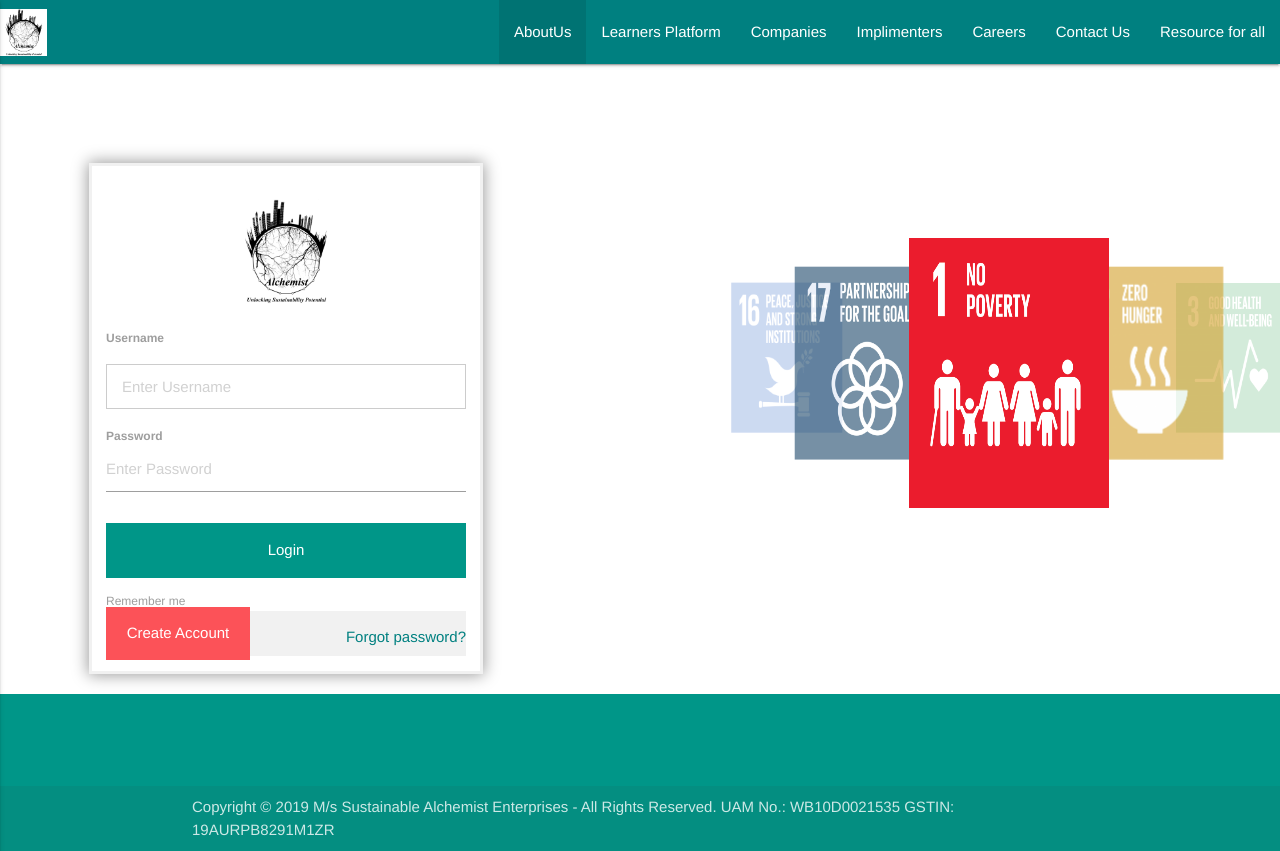
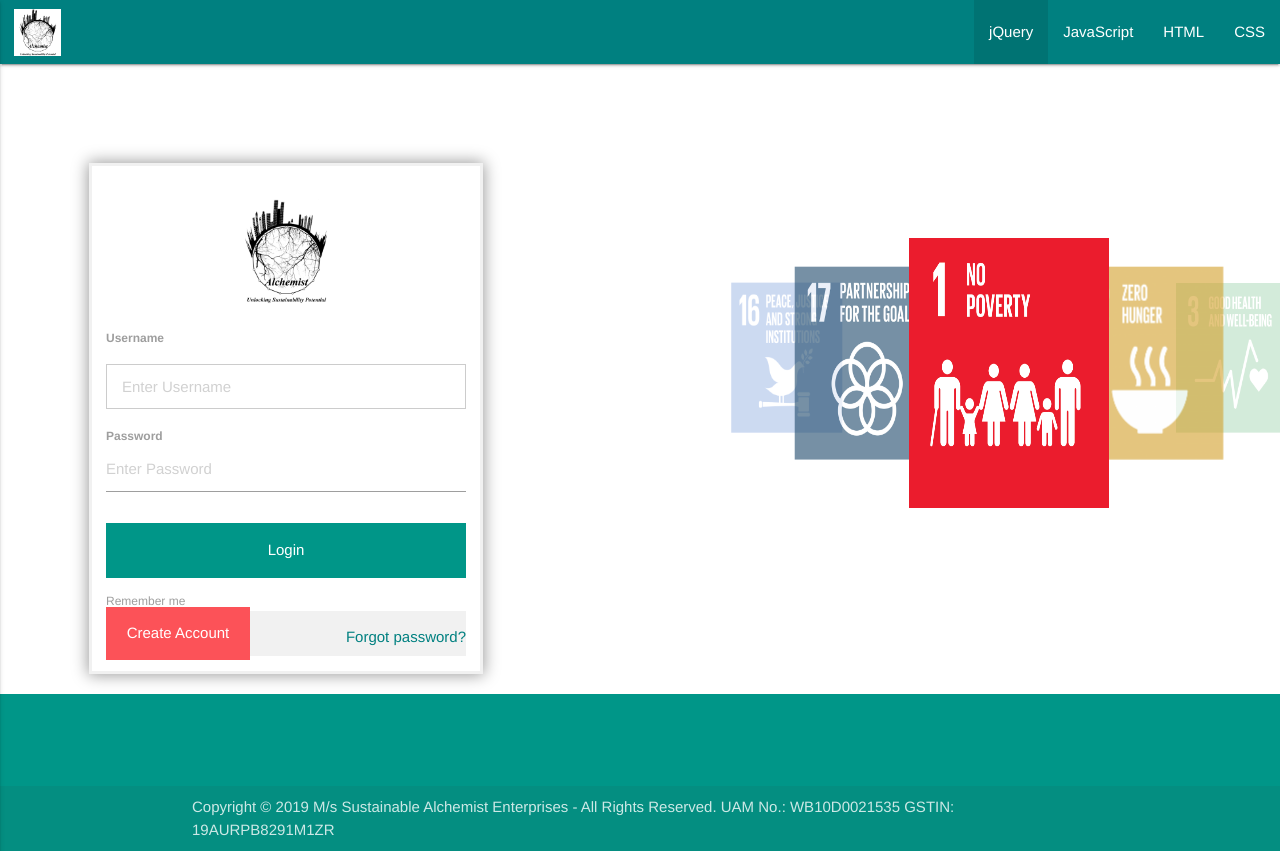
Before and after one commit to Vaishali-Govind/loginpage, a plain HTML site: page index.html in a window 1280 px wide. Shown: the top 851 px of the page. Drawn offline with nearby package versions, Linux system fonts and the light colour scheme.

Commit message:
Update index.html

```diff
--- a/index.html
+++ b/index.html
@@ -11,7 +11,7 @@
   integrity="sha256-CSXorXvZcTkaix6Yvo6HppcZGetbYMGWSFlBw8HfCJo="
   crossorigin="anonymous"></script>
       <script src="https://cdnjs.cloudflare.com/ajax/libs/materialize/0.100.2/js/materialize.min.js"></script>
-     <style>
+      <style>
 	 .box .column {
 		display: inline-block;
       margin-left: 3%;
@@ -109,16 +109,17 @@
          margin: 0 auto;
          margin-top: 5%;
          }
-         @media screen and ( min-width: 992px) {
-            .logo{
-            margin-left: 30%;
-            }
-         }
+
 
          img{
          width: 30em;
          height: 10em;
          }
+         }
+         @media screen and ( min-width: 992px) {
+            .logo{
+            margin-left: 30%;
+            }
          }
 
          body {
@@ -154,10 +155,10 @@
 
        <!-- header -->
 
-
+       <div class="navbar-fixed">
             <nav>
 
-              <div class="nav-wrapper ">
+              <div class="nav-wrapper  ">
 
                 <a href="#!" class="brand-logo"><img src="./sust.jpg" alt="" class="logo"></a>
 
@@ -165,42 +166,32 @@
 
                 <ul class="right hide-on-med-and-down">
 
-                  <li class="active"><a href="https://alchemist-sdg.com/about-us">AboutUs</a></li>
+                  <li class="active"><a href="https://www.jquery-az.com/jquery-tips/">jQuery</a></li>
 
-                  <li><a href="https://alchemist-sdg.com/learners-platform">Learners Platform</a></li>
+                  <li><a href="https://www.jquery-az.com/javascript-tutorials/">JavaScript</a></li>
 
-                  <li><a href="https://alchemist-sdg.com/companies">Companies</a></li>
+                  <li><a href="https://www.jquery-az.com/html-tutorials/">HTML</a></li>
 
-                  <li><a href="https://alchemist-sdg.com/implementers">Implimenters</a></li>
+                  <li><a href="https://www.jquery-az.com/css-tutorials/">CSS</a></li>
 
-	          <li><a href="https://alchemist-sdg.com/careers">Careers</a></li>
-
-                    <li><a href="https://alchemist-sdg.com/contact-us">Contact Us</a></li>
-
-			 <li><a href="https://alchemist-sdg.com/resources-for-all">Resource for all</a></li>
                 </ul>
 
                 <ul class="side-nav" id="mobile-demo">
 
-                  <li class="active"><a href="https://alchemist-sdg.com/about-us">AboutUs</a></li>
+                  <li class="active"><a href="https://www.jquery-az.com/jquery-tips/">jQuery</a></li>
 
-                  <li><a href="https://alchemist-sdg.com/learners-platform">Learners Platform</a></li>
+                  <li><a href="https://www.jquery-az.com/javascript-tutorials/">JavaScript</a></li>
 
-                  <li><a href="https://alchemist-sdg.com/companies">Companies</a></li>
+                  <li><a href="https://www.jquery-az.com/html-tutorials/">HTML</a></li>
 
-                  <li><a href="https://alchemist-sdg.com/implementers">Implimenters</a></li>
+                  <li><a href="https://www.jquery-az.com/css-tutorials/">CSS</a></li>
 
-	          <li><a href="https://alchemist-sdg.com/careers">Careers</a></li>
-
-                    <li><a href="https://alchemist-sdg.com/contact-us">Contact Us</a></li>
-
-			 <li><a href="https://alchemist-sdg.com/resources-for-all">Resource for all</a></li>
                 </ul>
 
               </div>
 
             </nav>
-
+           </div>
 
 
 
@@ -294,8 +285,8 @@
 
 
 
-
-      <script src="https://cdnjs.cloudflare.com/ajax/libs/materialize/0.100.2/js/materialize.min.js"></script>
+      <!-- <script type = "text/javascript" src = "https://code.jquery.com/jquery-2.1.1.min.js"></script>
+      <script src="https://cdnjs.cloudflare.com/ajax/libs/materialize/0.100.2/js/materialize.min.js"></script> -->
       <script>
          $(document).ready(function(){
                $('#demo-carousel').carousel();
```
